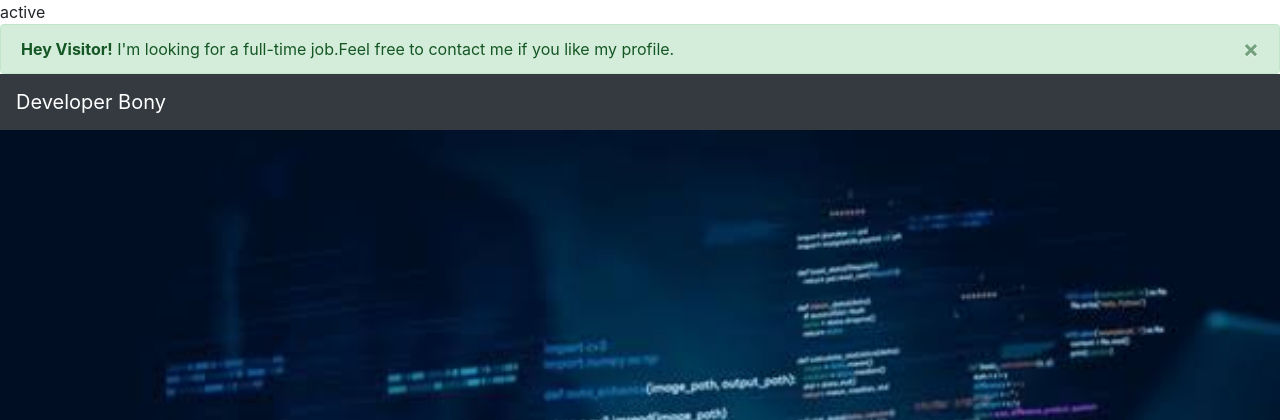
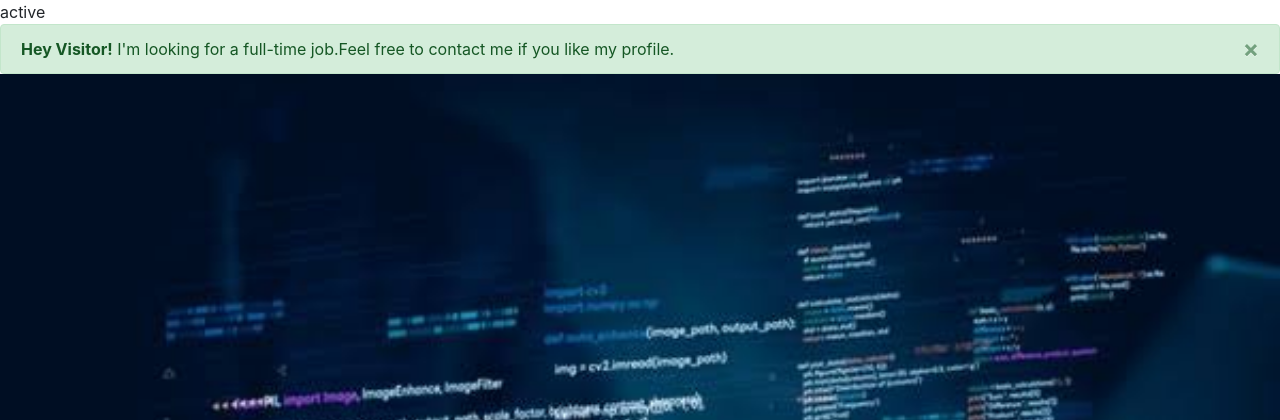
Before and after one commit to bonyborn/my_portfolio, a Django app: page / in a window 1280 px wide. Shown: the part 56-476 px from the top of the page. Run offline with Django 5.2, Linux system fonts and the light colour scheme.

Commit message:
Update home.html

```diff
--- a/home/templates/home/home.html
+++ b/home/templates/home/home.html
@@ -13,11 +13,6 @@
     <span aria-hidden="true">&times;</span>
   </button>
   </div>
-    <nav class="navbar navbar-expand-lg navbar-dark bg-dark">
-  <a class="navbar-brand" href="/">Developer Bony</a>
-  <button class="navbar-toggler" type="button" data-toggle="collapse" data-target="#navbarSupportedContent" aria-controls="navbarSupportedContent" aria-expanded="false" aria-label="Toggle navigation">
-    <span class="navbar-toggler-icon"></span>
-  </button>
     </nav>
     <div class="container-fluid px-0">
       <div id="carouselExampleIndicators" class="carousel slide" data-ride="carousel">
```
